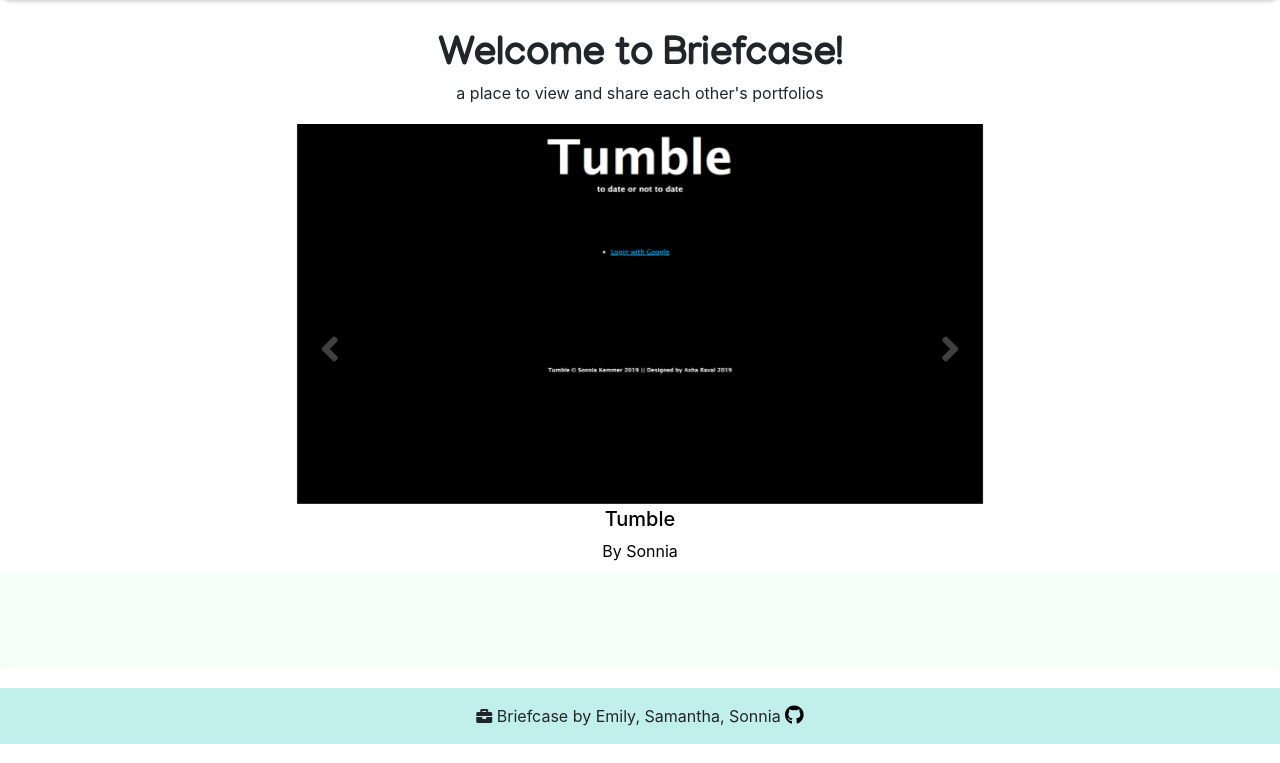
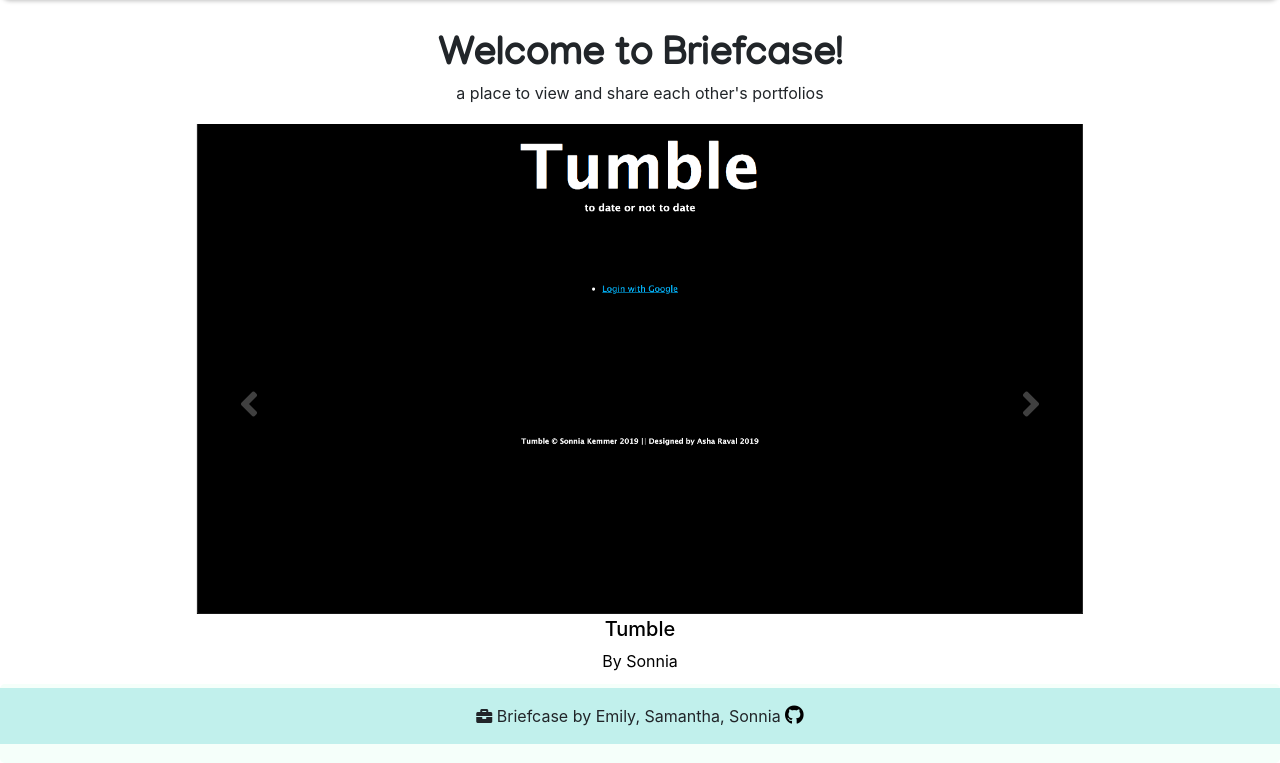
Before and after one commit to emilyc729/mybriefcase, a Django app: page / in a window 1280 px wide. Shown: the part 56-819 px from the top of the page. Run offline with Django 3.2, Linux system fonts and the light colour scheme; some libraries are stand-ins or nearby versions.

Commit message:
updated carousel size on homepage

```diff
--- a/main_app/static/css/style.css
+++ b/main_app/static/css/style.css
@@ -145,7 +145,7 @@ hr {
 .jumbotron {
     background-color: mintcream;
     margin: 0;
-    padding-top: 30px;
+    padding-top: 15px;
 }
 
 
@@ -190,12 +190,12 @@ hr {
 
 .carousel-inner {
     background-color: white;
-    height: 450px;
+    height: 560px;
 }
 
 .carousel-item img {
     object-fit: scale-down;
-    max-height: 380px;
+    max-height: 490px;
 }
 
 #arrow-left,  #arrow-right{
--- a/main_app/templates/home.html
+++ b/main_app/templates/home.html
@@ -9,8 +9,8 @@
 
 <div class="container">
     <div class="row" id="carousel-row">
-        <div class="col-2"></div>
-        <div class="col-8 mt-1" id="carousel">
+        <div class="col-1"></div>
+        <div class="col-10 mt-1" id="carousel">
             <div id="carouselExampleCaptions" class="carousel slide" data-ride="carousel">
 
             <div class="carousel-inner">
@@ -49,7 +49,7 @@
             </a>
             </div>
         </div>
-        <div class="col-2"></div>
+        <div class="col-1"></div>
     </div>
 </div>
 
```
